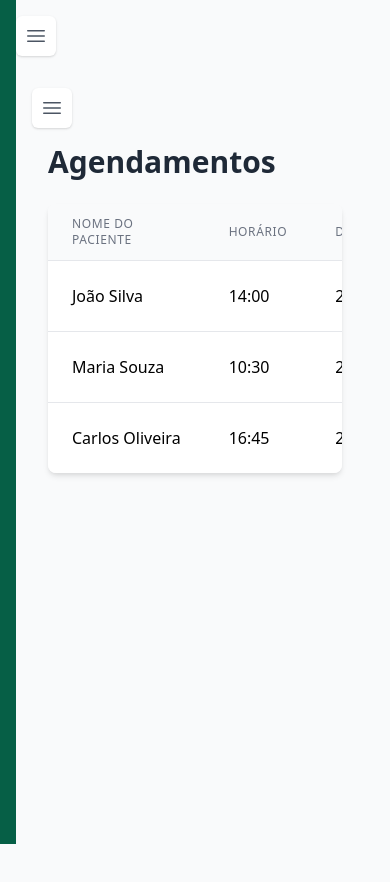
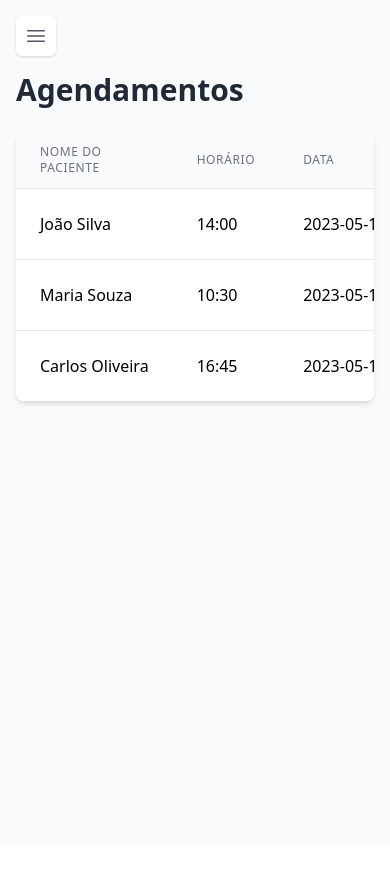
Before and after one commit to MelissaMaximo/FrontEnd_PsiFacilita, a React (Vite) app: page /appointments in a window 390 px wide. Shown: the top 882 px of the page. After the commit the page ends 844 px from the top, so only its background shows below. Built offline with nearby package versions, Linux system fonts and the light colour scheme.

Commit message:
Correção sidebar desktop e mobile

```diff
--- a/src/pages/Appointments/index.tsx
+++ b/src/pages/Appointments/index.tsx
@@ -1,5 +1,4 @@
 import React from 'react';
-import MainLayout from '../../components/layout/MainLayout/MainLayout';
 import Title from '../../components/ui/Title/Title';
 import Table from '../../components/ui/Table/Table';
 import Button from '../../components/ui/Button/Button';
@@ -54,21 +53,15 @@ const Appointments: React.FC = () => {
   ];
 
   return (
-    <MainLayout sidebarOpen={false} setSidebarOpen={function (): void {
-      throw new Error('Function not implemented.');
-    } }>
-      {/* Container com padding adequado e rolagem horizontal */}
-      <div className="w-full px-4 md:px-8">
-        <Title level={1} className="text-xl md:text-3xl mb-4">
-          Agendamentos
-        </Title>
+    <>
+      <Title level={1} className="text-xl md:text-3xl mb-4">
+        Agendamentos
+      </Title>
 
-        {/* Contêiner da tabela com rolagem horizontal e ajuste da largura */}
-        <div className="overflow-x-auto bg-white rounded-lg shadow-md w-full">
-          <Table<Appointment> data={appointments} columns={columns} />
-        </div>
+      <div className="overflow-x-auto bg-white rounded-lg shadow-md w-full">
+        <Table<Appointment> data={appointments} columns={columns} />
       </div>
-    </MainLayout>
+    </>
   );
 };
 
--- a/src/pages/Documents/index.tsx
+++ b/src/pages/Documents/index.tsx
@@ -1,5 +1,4 @@
 import React from 'react';
-import MainLayout from '../../components/layout/MainLayout/MainLayout';
 import Title from '../../components/ui/Title/Title';
 import Dropdown from '../../components/ui/Dropdown';
 
@@ -17,7 +16,7 @@ const Documents: React.FC = () => {
   };
 
   return (
-    <MainLayout>
+    <>
       <Title level={1}>Documentos</Title>
 
       <div className="bg-white p-6 rounded-lg shadow mt-6">
@@ -43,7 +42,7 @@ const Documents: React.FC = () => {
           ))}
         </div>
       </div>
-    </MainLayout>
+    </>
   );
 };
 
--- a/src/pages/Patients/index.tsx
+++ b/src/pages/Patients/index.tsx
@@ -1,5 +1,4 @@
 import React from 'react';
-import MainLayout from '../../components/layout/MainLayout/MainLayout';
 import Title from '../../components/ui/Title/Title';
 import Table from '../../components/ui/Table';
 import Button from '../../components/ui/Button/Button';
@@ -55,7 +54,7 @@ const Patients: React.FC = () => {
   ];
 
   return (
-    <MainLayout>
+    <>
       <div className="flex justify-between items-center mb-6">
         <Title level={1}>Pacientes</Title>
         <Button variant="primary">
@@ -63,7 +62,7 @@ const Patients: React.FC = () => {
         </Button>
       </div>
       <Table<Patient> data={patients} columns={columns} />
-    </MainLayout>
+    </>
   );
 };
 
--- a/src/pages/Settings/index.tsx
+++ b/src/pages/Settings/index.tsx
@@ -1,5 +1,4 @@
 import React from 'react';
-import MainLayout from '../../components/layout/MainLayout/MainLayout';
 import Title from '../../components/ui/Title/Title';
 import Input from '../../components/ui/Form/Input';
 import Label from '../../components/ui/Form/Label';
@@ -24,7 +23,7 @@ const Settings: React.FC = () => {
   };
 
   return (
-    <MainLayout>
+    <>
       <Title level={1}>Configurações</Title>
 
       <form onSubmit={handleSubmit} className="bg-white p-6 rounded-lg shadow mt-6 max-w-2xl">
@@ -66,7 +65,7 @@ const Settings: React.FC = () => {
           </Button>
         </div>
       </form>
-    </MainLayout>
+    </>
   );
 };
 
```
